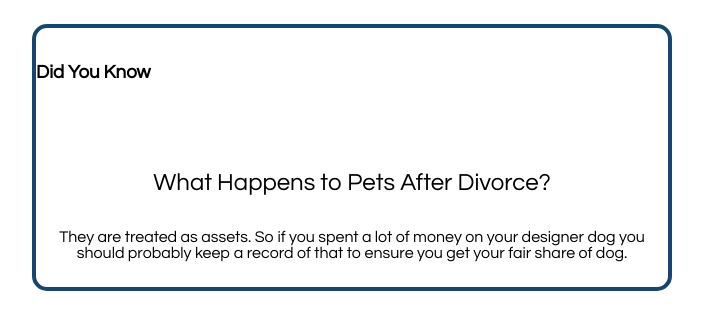
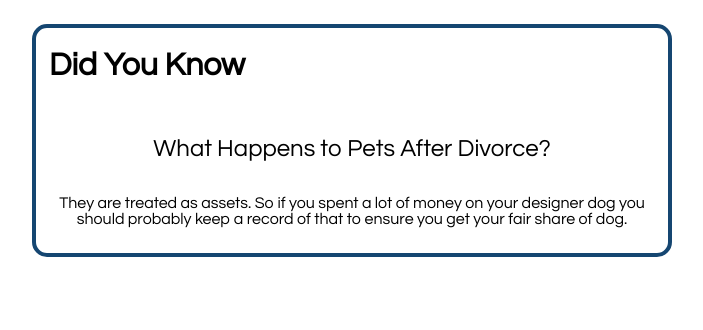
Before and after one commit to reing7299/did-you-know, a plain HTML site: page horizontalnew.html in a window 1280 px wide. Shown: the whole page, without its empty margins (56-759 px from the left). Drawn offline with Linux system fonts and the light colour scheme.

Commit message:
Update horizontalnew.html

```diff
--- a/horizontalnew.html
+++ b/horizontalnew.html
@@ -6,7 +6,7 @@
 </head>
 <body>
 <div class="grid-container">
-   <span><h3>Did You Know</h3></span>
+  <h1><span>Did You Know</span></h1>
   <p class="question">What Happens to Pets After Divorce?</p>
   <p class="answer">They are treated as assets. So if you spent a lot of money on your designer dog you should probably keep a record of that to ensure you get your fair share of dog. </p>
    </div>
```
